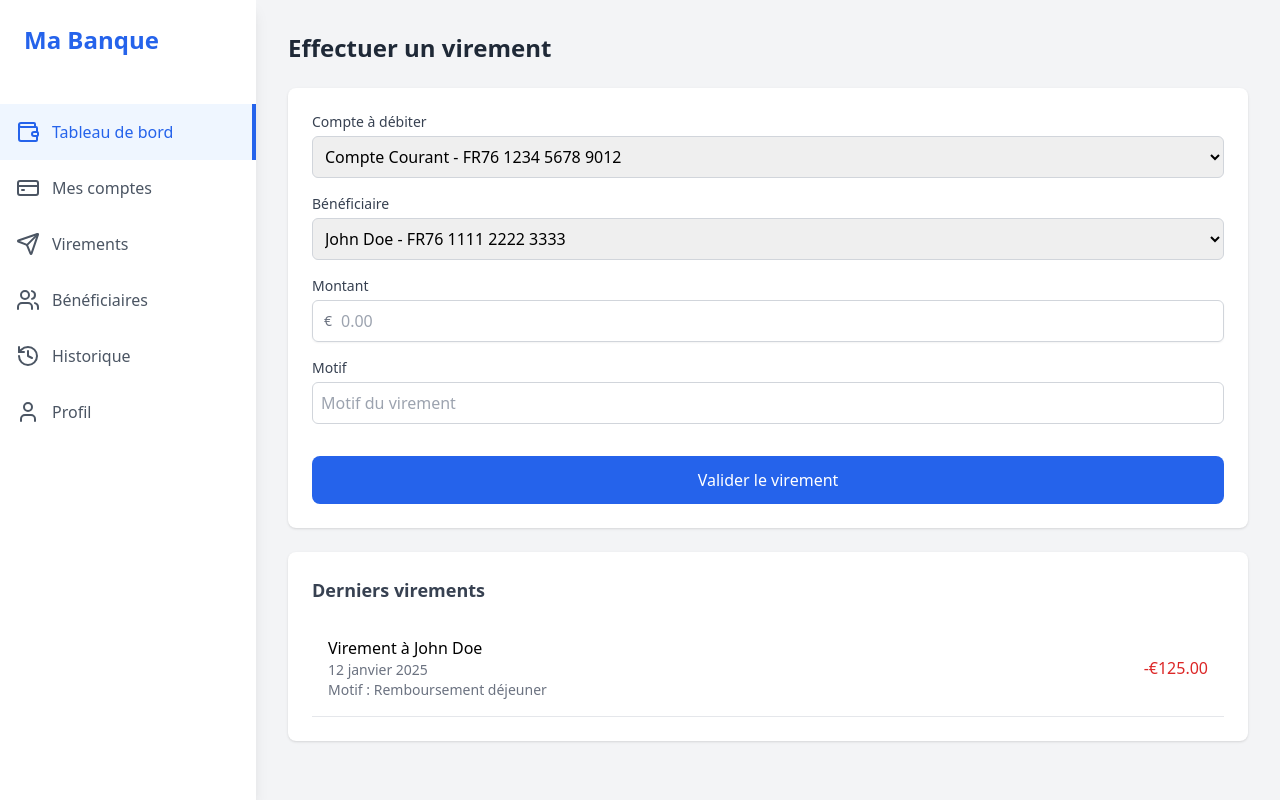
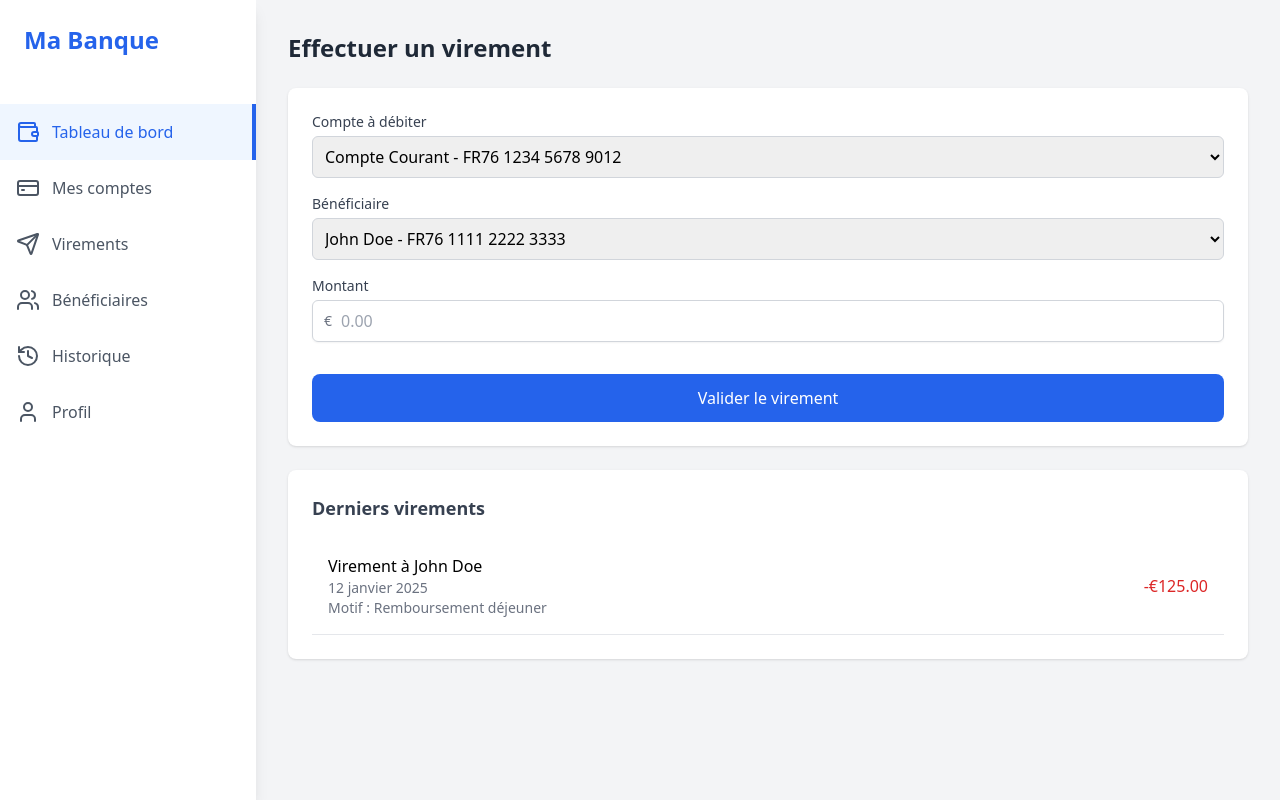
Before and after one commit to Younes-imouga/Gestion-de-Comptes-Bancaires, a PHP site: page /views/client/virement.php in a window 1280 px wide. Run offline with PHP 8.4, Linux system fonts and the light colour scheme; some libraries are stand-ins or nearby versions.

Commit message:
merge the current advancement

```diff
--- a/models/Client.php
+++ b/models/Client.php
@@ -1,5 +1,5 @@
 <?php
-include 'User.php'
+include 'User.php';
 
 class client extends User{
 
--- a/models/User.php
+++ b/models/User.php
@@ -29,4 +29,8 @@ class User extends DB{
     }
     }
 
+    public function GetIdByName() {
+        $sql = "SELECT * FROM users"
+    }
+
 }
--- a/views/client/virement.php
+++ b/views/client/virement.php
@@ -49,23 +49,23 @@
             <div class="bg-white p-6 rounded-lg shadow mt-6">
                 <form class="space-y-4" action="/transfer" method="post">
                     <div>
-                        <label class="block text-sm font-medium text-gray-700">Compte à débiter</label>
-                        <select class="mt-1 block w-full rounded-md border border-gray-300 p-2" name = "">
+                        <label class="block text-sm font-medium text-gray-700" for = "sender_account">Compte à débiter</label>
+                        <select class="mt-1 block w-full rounded-md border border-gray-300 p-2" name = "sender_account">
                             <option>Compte Courant - FR76 1234 5678 9012</option>
                             <option>Compte Épargne - FR76 9876 5432 1098</option>
                         </select>
                     </div>
 
                     <div>
-                        <label class="block text-sm font-medium text-gray-700">Bénéficiaire</label>
-                        <select class="mt-1 block w-full rounded-md border border-gray-300 p-2">
+                        <label class="block text-sm font-medium text-gray-700" for = "beneficiary_account">Bénéficiaire</label>
+                        <select class="mt-1 block w-full rounded-md border border-gray-300 p-2" name = "beneficiary_account">
                             <option>John Doe - FR76 1111 2222 3333</option>
                             <option>Jane Smith - FR76 4444 5555 6666</option>
                         </select>
                     </div>
 
                     <div>
-                        <label class="block text-sm font-medium text-gray-700">Montant</label>
+                        <label class="block text-sm font-medium text-gray-700" for = "amount">Montant</label>
                         <div class="mt-1 relative rounded-md shadow-sm">
                             <div class="absolute inset-y-0 left-0 pl-3 flex items-center pointer-events-none">
                                 <span class="text-gray-500 sm:text-sm">€</span>
@@ -76,17 +76,9 @@
                                 step="0.01"
                                 class="pl-7 block w-full rounded-md border border-gray-300 p-2"
                                 placeholder="0.00"
+                                for = "amount"
                             />
                         </div>
-                    </div>
-
-                    <div>
-                        <label class="block text-sm font-medium text-gray-700">Motif</label>
-                        <input
-                            type="text"
-                            class="mt-1 block w-full rounded-md border border-gray-300 p-2"
-                            placeholder="Motif du virement"
-                        />
                     </div>
 
                     <div class="pt-4">
```
Also changed, not shown: controllers/ClientController.php (+14 -1 lines), public/index.php (+22 -0 lines).
